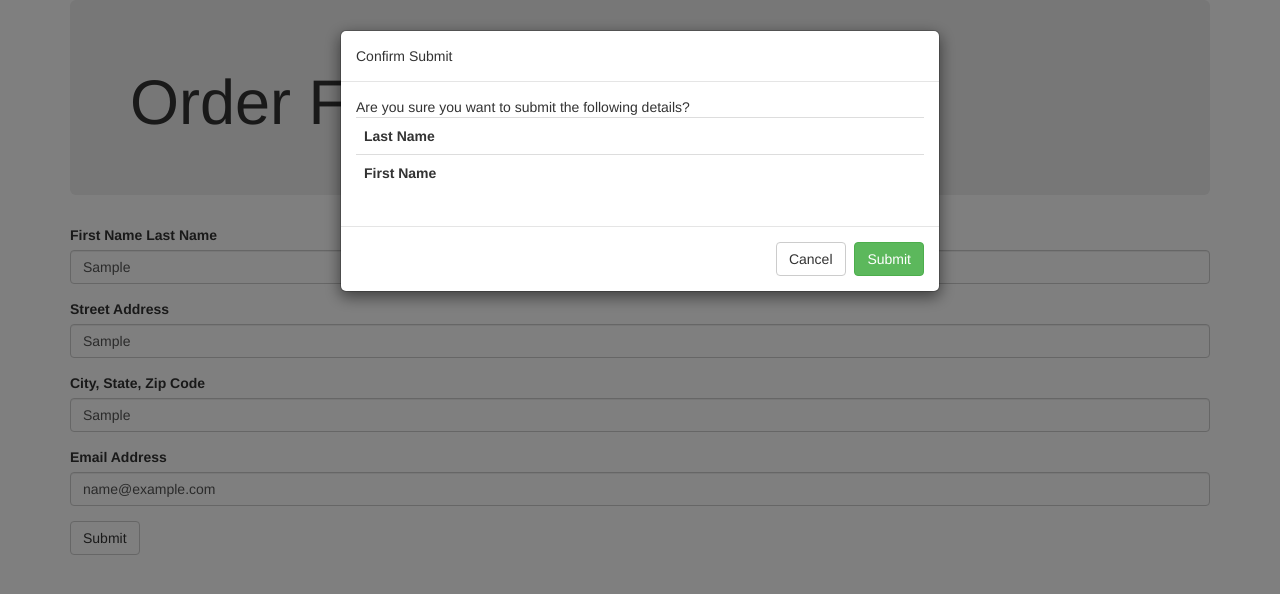
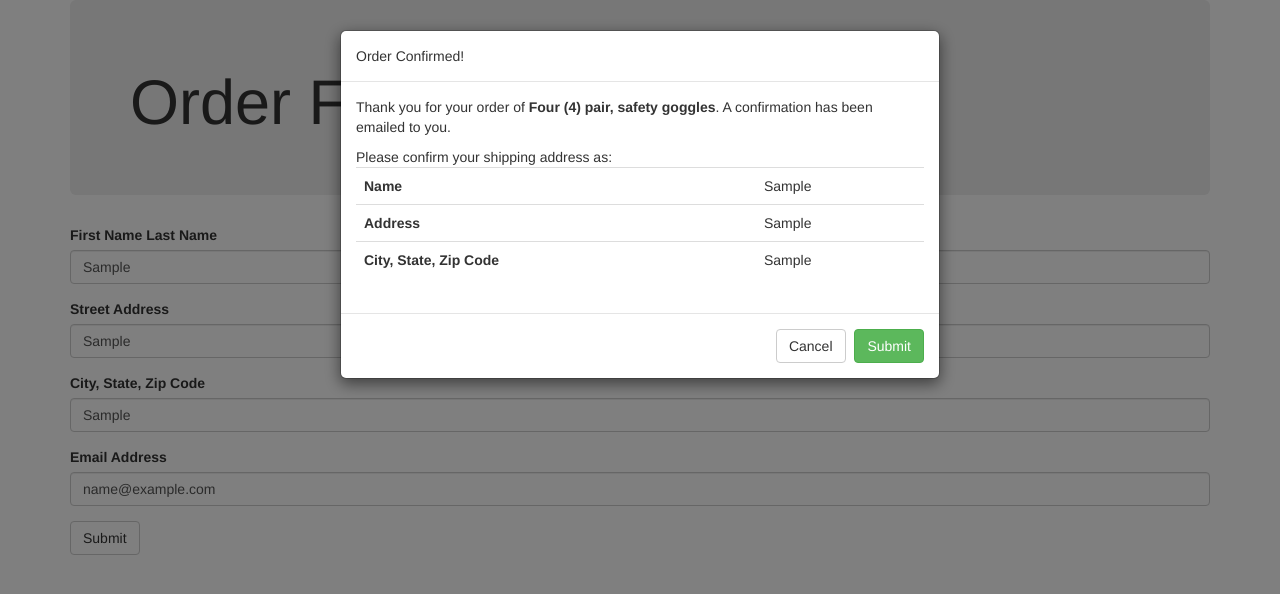
Before and after one commit to vrdlc/form_letter, a plain HTML site: page orderform.html in a window 1280 px wide. Both pictures are taken after typing "Sample", "Sample", "Sample", "name@example.com" into the empty fields and a click on the button "Submit". Drawn offline with Linux system fonts and the light colour scheme.

Commit message:
link form input to modal window

```diff
--- a/css/style.css
+++ b/css/style.css
@@ -1,3 +1,8 @@
-/*#letter {
+#letter {
   display: none;
-}*/
+}
+
+
+ul {
+  list-style: none;
+}
--- a/js/scripts_orderform.js
+++ b/js/scripts_orderform.js
@@ -17,8 +17,11 @@ $(document).ready(function() {
 
   $('#submitBtn').click(function() {
        /* when the button in the form, display the entered values in the modal */
-       $('#lname').html($('#lastname').val());
-       $('#fname').html($('#firstname').val());
+       $('#name').html($('#fullName').val());
+       $('#address').html($('#streetAddress').val());
+       $('#cityState').html($('#cityStateZip').val());
+
+
   });
 
   $('#submit').click(function(){
--- a/orderform.html
+++ b/orderform.html
@@ -29,20 +29,15 @@
           <input type="streetaddress" class="form-control" id="streetAddress" placeholder="Street Address">
         </div>
 
-
         <div class="form-group">
           <label for="cityStateZip">City, State, Zip Code</label>
           <input type="citystatezip" class="form-control" id="cityStateZip" placeholder="City                         State                                      Zip">
         </div>
 
-
         <div class="form-group">
           <label for="email">Email Address</label>
           <input type="email" class="form-control" id="email" placeholder="Email Address">
         </div>
-
-
-
       </form>
 
 
@@ -52,20 +47,26 @@
           <div class="modal-dialog">
               <div class="modal-content">
                   <div class="modal-header">
-                    Confirm Submit
+                      Order Confirmed!
                   </div>
                   <div class="modal-body">
-                    Are you sure you want to submit the following details?
+                      Thank you <span class="fullName"></span>for your order of <strong>Four (4) pair, safety goggles</strong>. A confirmation has been emailed to you.
+                      <p></p>
+                      Please confirm your shipping address as:
 
-                    <!-- We display the details entered by the user here -->
                       <table class="table">
                           <tr>
-                            <th>Last Name</th>
-                            <td id="lname"></td>
+                              <th>Name</th>
+                              <td id="name"></td>
                           </tr>
                           <tr>
-                            <th>First Name</th>
-                            <td id="fname"></td>
+                              <th>Address</th>
+                              <td id="address"></td>
+                          </tr>
+                          <tr>
+                              <th>City, State, Zip Code</th>
+                              <td id="cityState"></td>
+
                           </tr>
                       </table>
 
```
Lines whose indentation alone changed are shown as unchanged.
